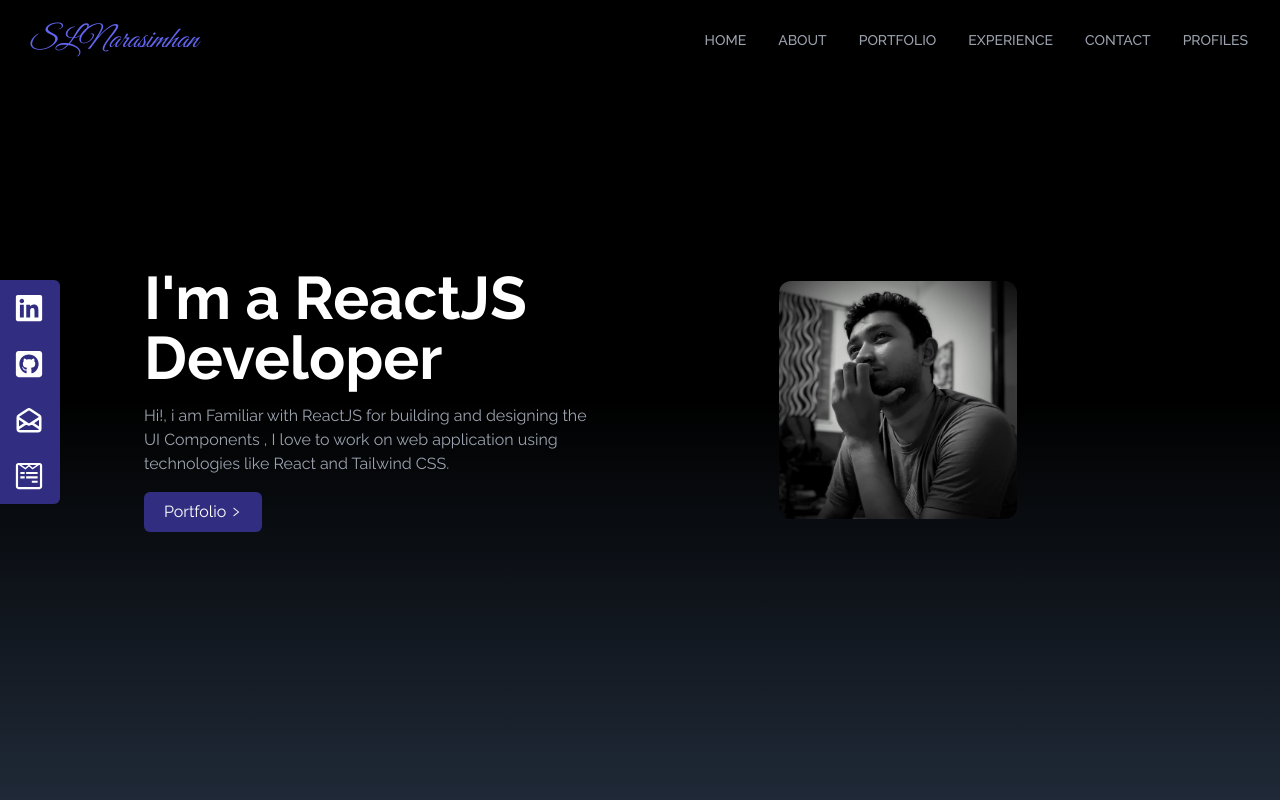
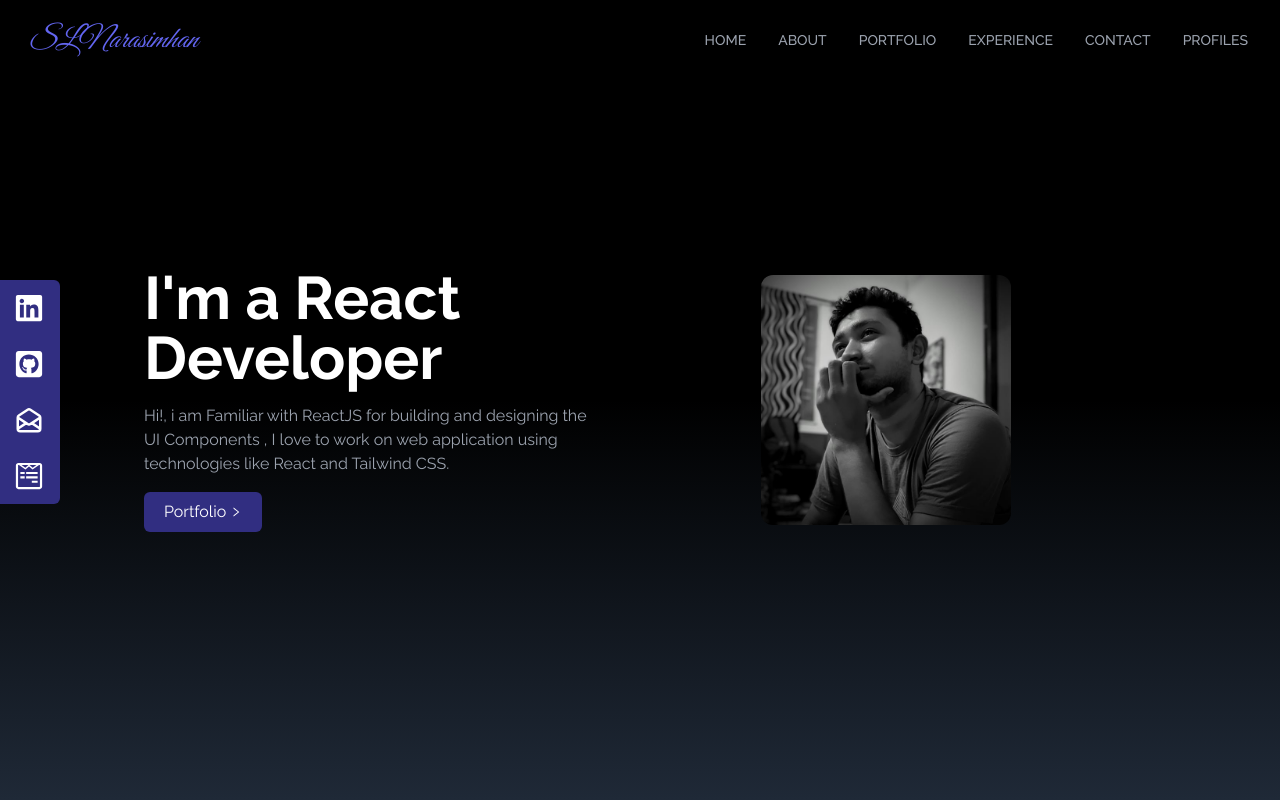
Before and after one commit to LakshmiNarasimhan273/portfolioNew, a React (Create React App) app: page / in a window 1280 px wide. Shown: the top 800 px of the page. Built offline with nearby package versions, Linux system fonts and the light colour scheme.

Commit message:
Update Home.js

```diff
--- a/src/components/Home.js
+++ b/src/components/Home.js
@@ -12,7 +12,7 @@ const Home = () => {
       <div className="max-w-screen-lg mx-auto flex flex-col items-center justify-center h-full px-4 md:flex-row">
         <div className="flex flex-col justify-center h-full">
           <h2 className="text-2xl sm:text-6xl font-bold text-white">
-            I'm a ReactJS Developer
+            I'm a React Developer
           </h2>
 
           <p className="text-gray-400 py-4 max-w-md">
```
